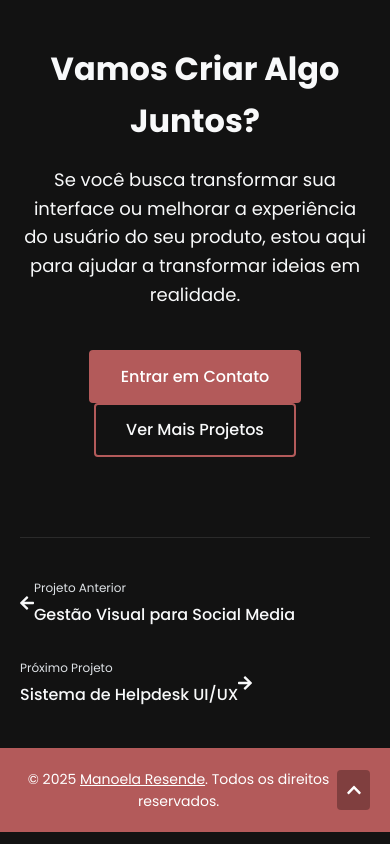
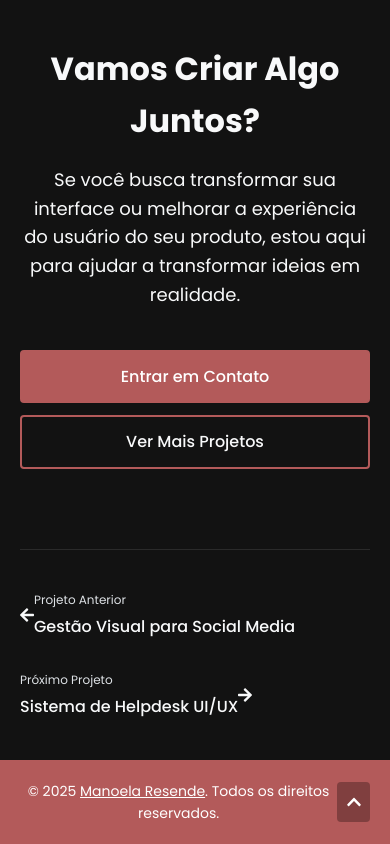
Before and after one commit to manoelargc/my-port, a plain HTML site: page guia.html in a window 390 px wide. Shown: the part 5159-6003 px from the top of the page. Drawn offline with Linux system fonts and the light colour scheme.

Commit message:
fix button responsivity

```diff
--- a/guia.html
+++ b/guia.html
@@ -589,6 +589,25 @@
             display: block;
             margin: 0 auto;
         }
+
+        .hero-buttons {
+            display: inline-flex;
+            gap: 10px;
+        }
+
+        @media (max-width: 600px) {
+            .hero-buttons {
+                display: flex;
+                flex-direction: column;
+                gap: 12px;
+                align-items: stretch;
+            }
+            .hero-buttons .btn {
+                width: 100%;
+                margin: 0;
+                justify-content: center;
+            }
+        }
     </style>
 </head>
 <body>
@@ -765,7 +784,7 @@
     <div class="container">
         <h2 class="cta-title">Vamos Criar Algo Juntos?</h2>
         <p class="cta-text">Se você busca transformar sua interface ou melhorar a experiência do usuário do seu produto, estou aqui para ajudar a transformar ideias em realidade.</p>
-        <div>
+        <div class="hero-buttons">
             <a href="index.html#contact" class="btn btn-primary">Entrar em Contato</a>
             <a href="index.html#projects" class="btn btn-outline">Ver Mais Projetos</a>
         </div>
```
Also changed, not shown: helpdesk.html (+20 -1 lines), index.html (+20 -1 lines), reviva.html (+20 -1 lines), sbseg.html (+20 -1 lines), social.html (+20 -1 lines).
